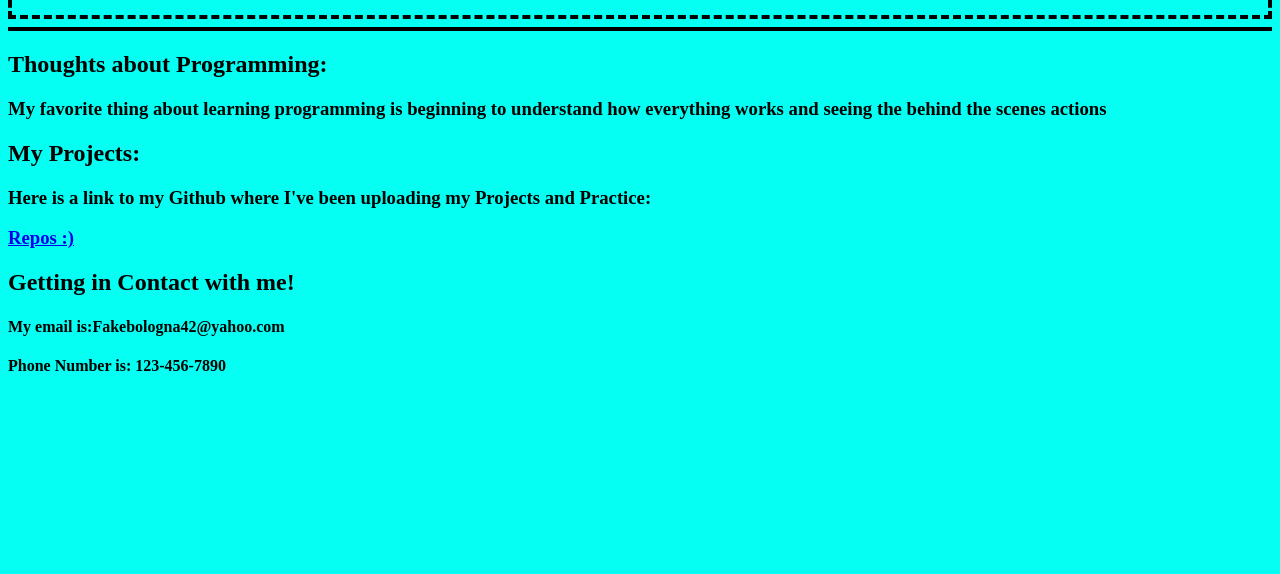
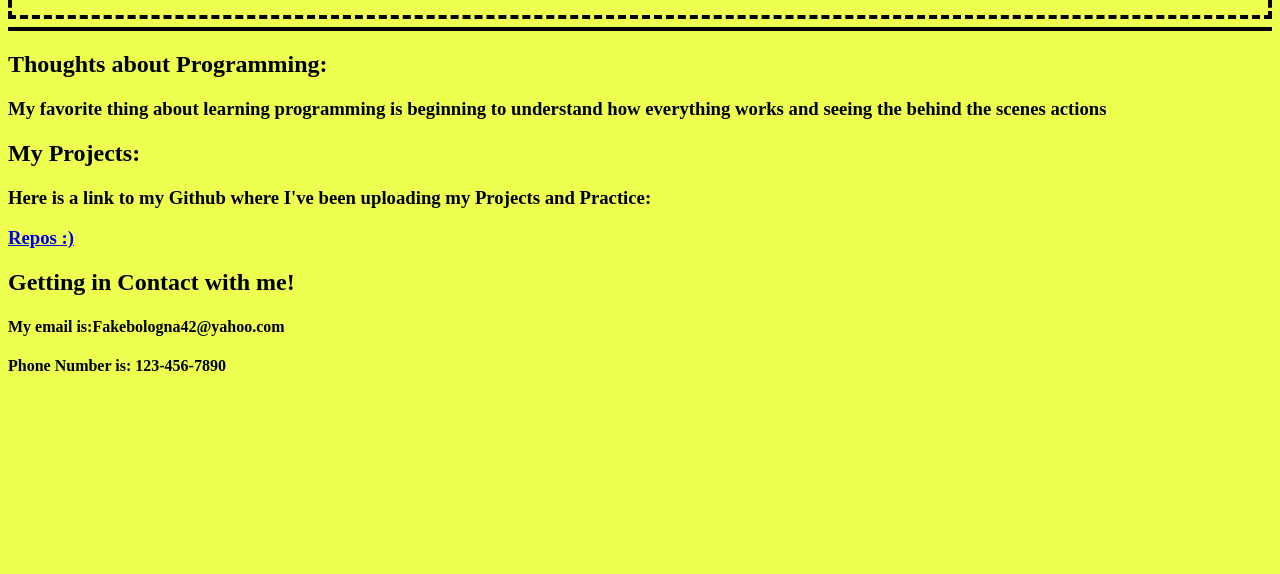
Before and after one commit to Benjee64/Portfolio, a plain HTML site: page index.html in a window 1280 px wide. Shown: the part 226-800 px from the top of the page. Drawn offline with Linux system fonts and the light colour scheme.

Commit message:
background

```diff
--- a/styles.css
+++ b/styles.css
@@ -1,5 +1,5 @@
 body {
-    background-color:rgb(5, 255, 242);
+    background-color:rgb(237, 255, 79);
 }
 .main-section {
     border: 4px dashed rgb(0, 0, 0);
```
